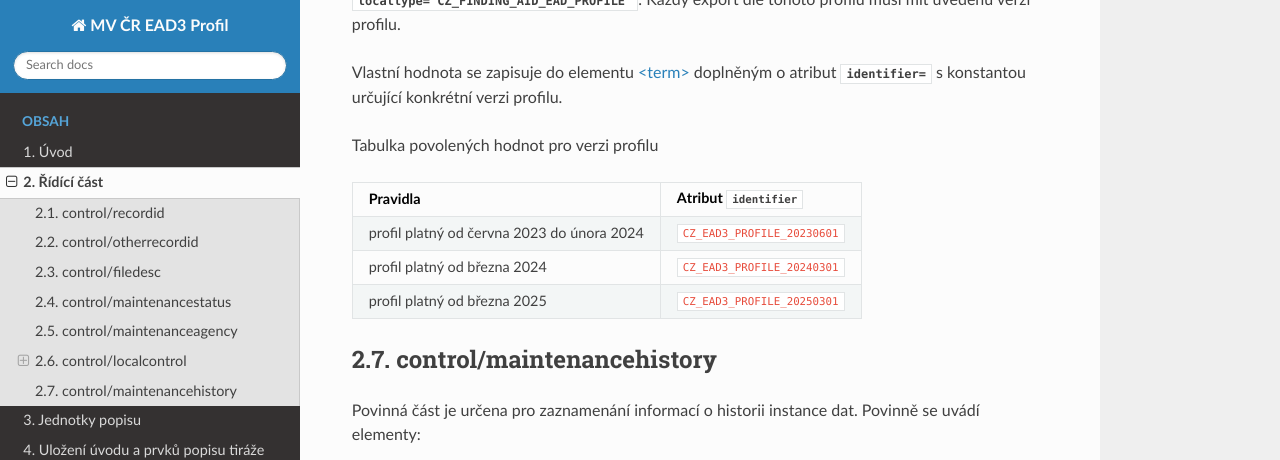
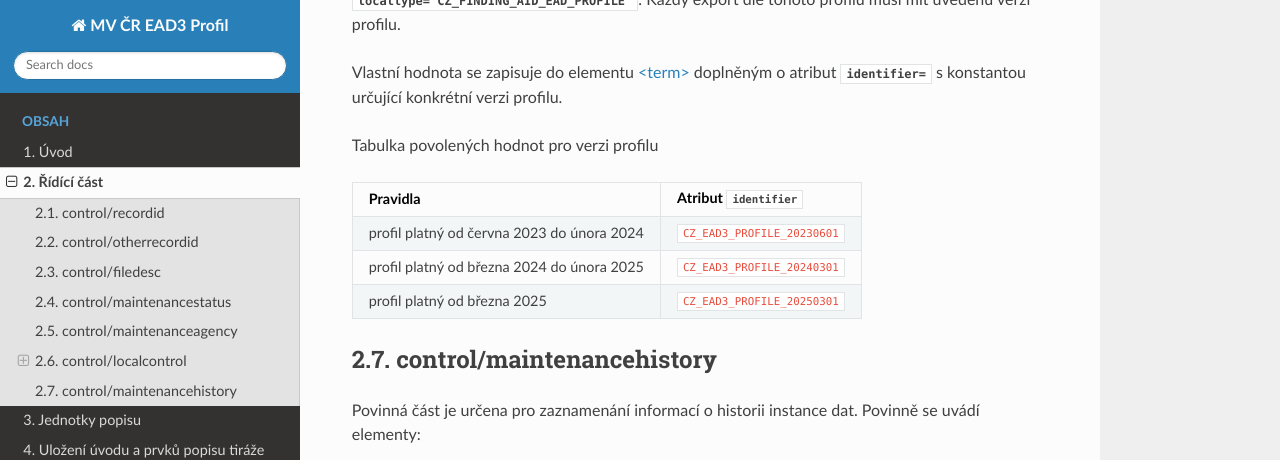
Before and after one commit to elzasw/ead3doc, a Sphinx documentation site: the page built from doc/source/control.rst, in a window 1280 px wide and 900 px high, scrolled down 3397 px. Shown: the top 460 px of the window. Built offline with Sphinx 7.4.7 and the Read the Docs theme 3.1.0, drawn with Linux system fonts in a browser that asks for light colours.

Commit message:
Úprava termínu platnosti původní verze do února 2025

```diff
--- a/doc/source/control.rst
+++ b/doc/source/control.rst
@@ -218,7 +218,7 @@ Tabulka povolených hodnot pro verzi profilu
 Pravidla                                     Atribut :token:`identifier`
 ============================================ ==============
 profil platný od června 2023 do února 2024   ``CZ_EAD3_PROFILE_20230601``
-profil platný od března 2024                 ``CZ_EAD3_PROFILE_20240301``
+profil platný od března 2024 do února 2025   ``CZ_EAD3_PROFILE_20240301``
 profil platný od března 2025                 ``CZ_EAD3_PROFILE_20250301``
 ============================================ ==============
 
```
